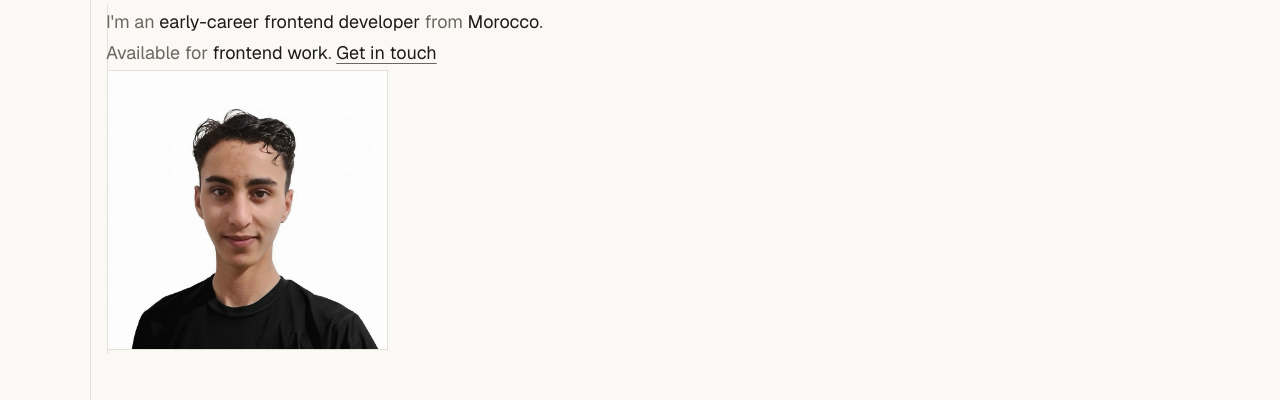
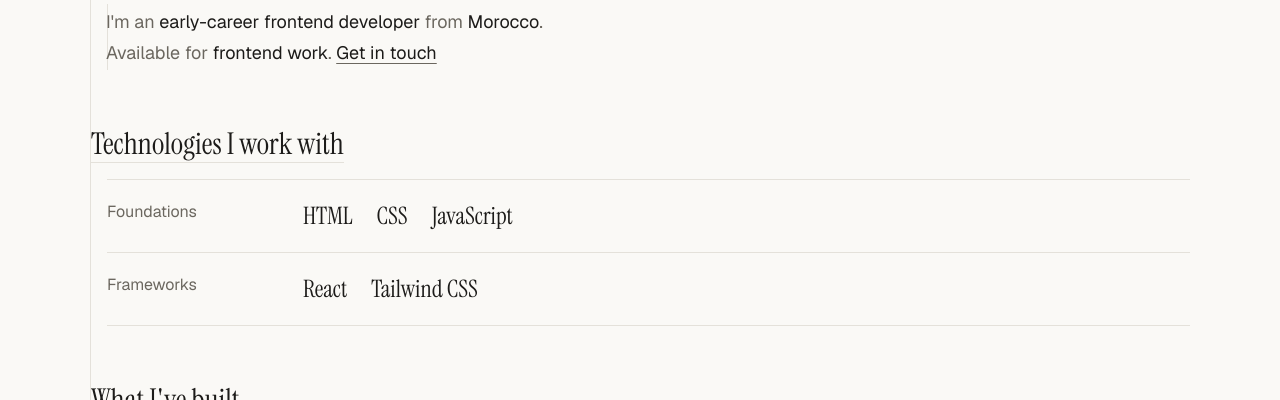
Before and after one commit to earthsaid/earth-said, a React (Vite) app: page / in a window 1280 px wide. Shown: the part 186-586 px from the top of the page. Built offline with nearby package versions, Linux system fonts and the light colour scheme.

Commit message:
feat: remove my-picture

```diff
--- a/src/portfolio/components/Hero.jsx
+++ b/src/portfolio/components/Hero.jsx
@@ -37,12 +37,6 @@ export default function Hero({ focusEmail }) {
               Get in touch
             </TextLink>
           </p>
-
-          <img
-            src="/images/my-picture.jpg"
-            alt="Portrait of Said Hadji"
-            className="aspect-square w-70 max-w-[80vw] object-cover border-t border-b border-r border-line"
-          />
         </div>
       </Section>
     </div>
```
